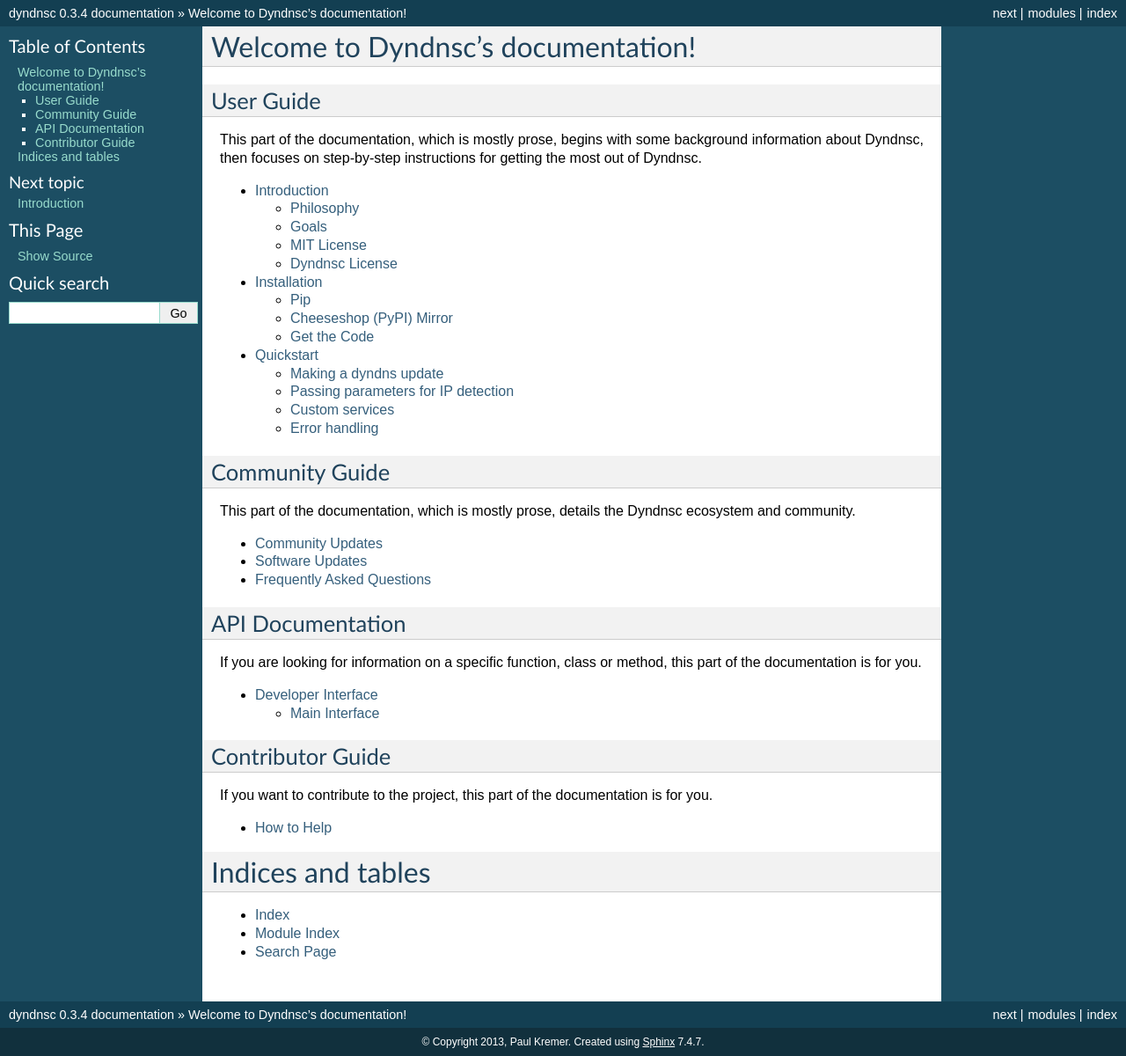
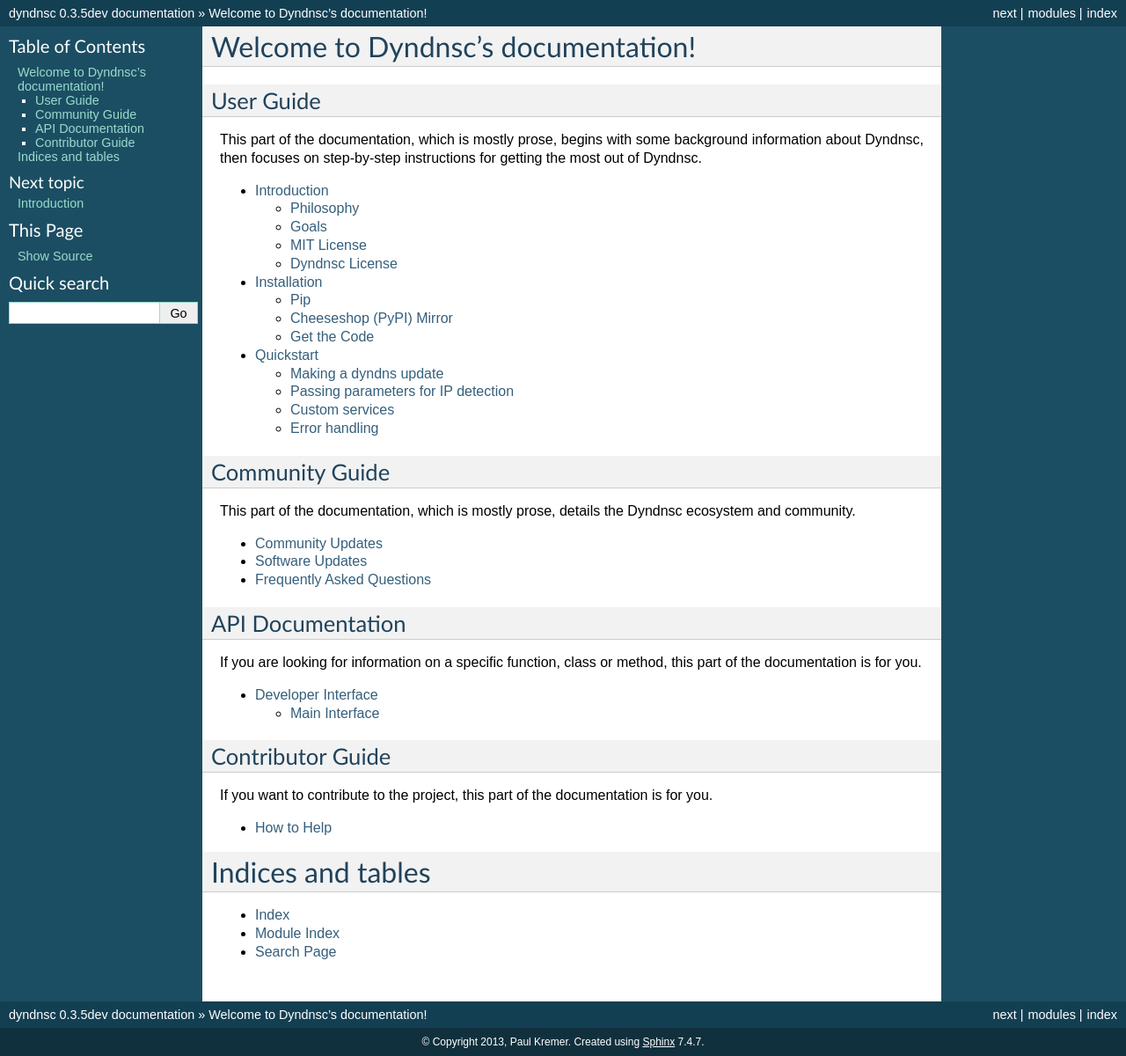
Before and after one commit to infothrill/python-dyndnsc, a Sphinx documentation site: the page built from docs/index.rst, in a window 1280 px wide. Shown: the whole page at 88% size. Built offline with Sphinx 7.4.7, drawn with Linux system fonts in a browser that asks for light colours; part of the change alters nothing that is shown.

```diff
--- a/docs/conf.py
+++ b/docs/conf.py
@@ -48,10 +48,12 @@ copyright = u'2013, Paul Kremer'
 # |version| and |release|, also used in various other places throughout the
 # built documents.
 #
+
+import dyndnsc
 # The short X.Y version.
-version = '0.3.5dev'
+version = dyndnsc.__version__
 # The full version, including alpha/beta/rc tags.
-release = '0.3.4'
+release = version
 
 # The language for content autogenerated by Sphinx. Refer to documentation
 # for a list of supported languages.
```
